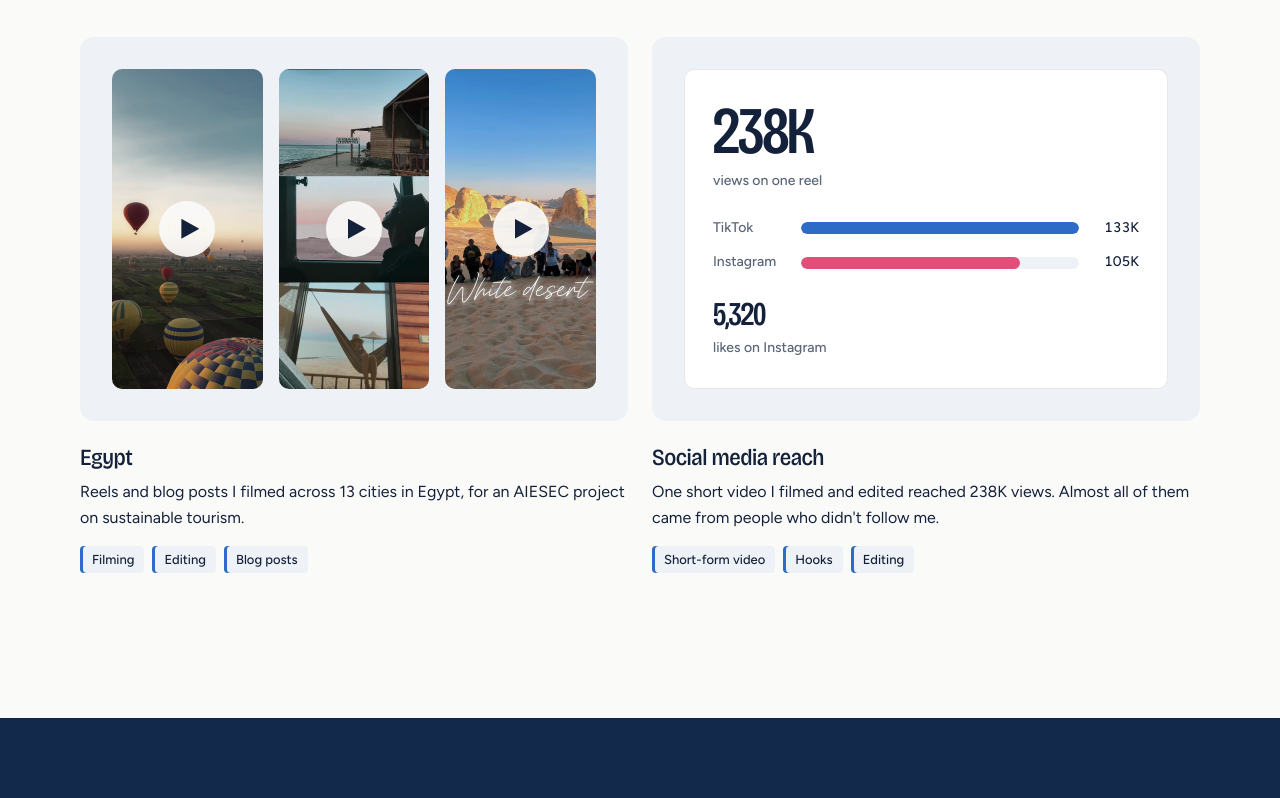
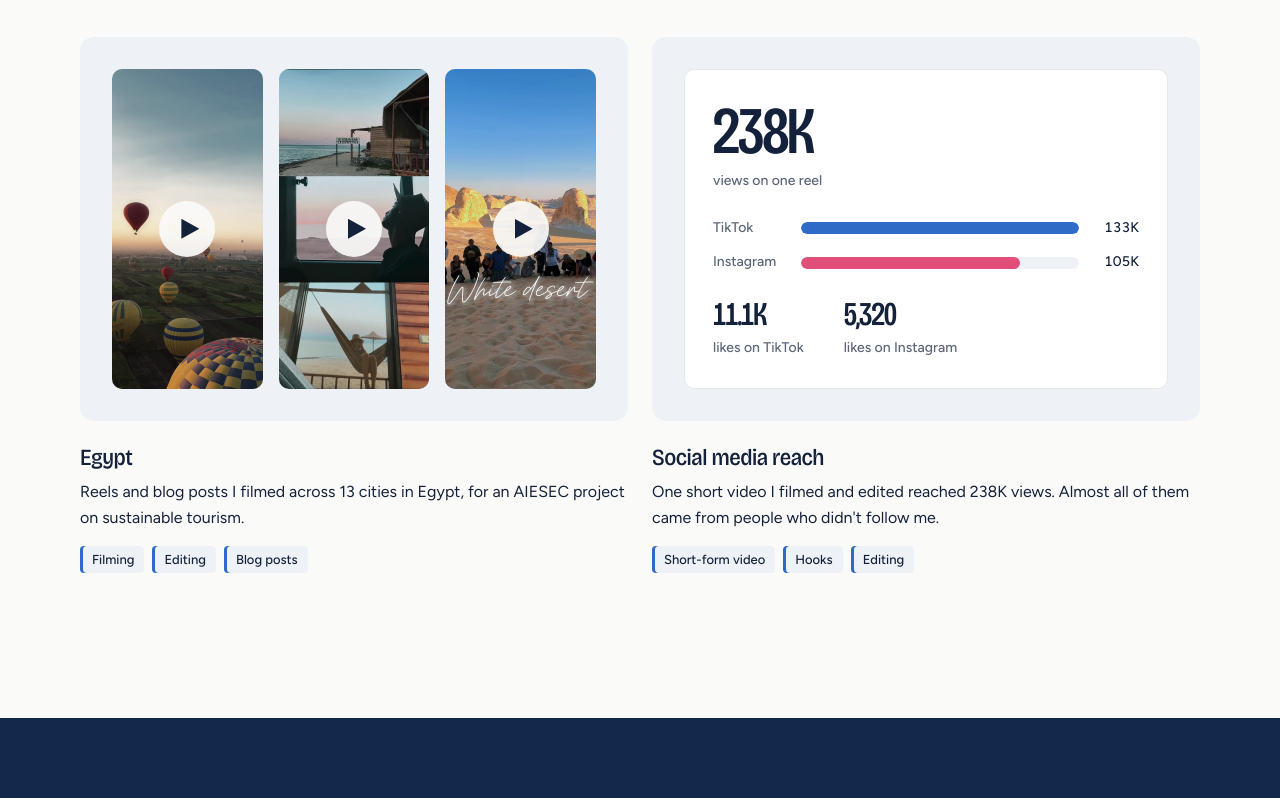
Before and after one commit to Youssef-Doraii/Youssef-Dorai-Resume, a plain HTML site: page index.html in a window 1280 px wide. Shown: the part 1682-2480 px from the top of the page. Drawn offline with nearby package versions, Linux system fonts and the light colour scheme.

Commit message:
Add 11.1K TikTok likes to the social media card
Co-Authored-By: Claude Opus 5.5 <noreply@anthropic.com>
Claude-Session: https://claude.ai/code/session_01U7GUgJqeNueU53po6DrJ6z

```diff
--- a/index.html
+++ b/index.html
@@ -182,13 +182,16 @@
 
         <article class="card" id="social" data-reveal>
           <div class="card__visual card__visual--stats">
-            <div class="insights" role="img" aria-label="One reel: 133K views on TikTok and 105K on Instagram, 238K in total, and 5,320 likes on Instagram">
+            <div class="insights" role="img" aria-label="One reel: 133K views on TikTok and 105K on Instagram, 238K in total; 11.1K likes on TikTok and 5,320 on Instagram">
               <p class="insights__total"><span>238K</span> views on one reel</p>
               <div class="insights__bars">
                 <div class="bar" style="--v: 133"><span class="bar__name">TikTok</span><span class="bar__track"><span class="bar__fill"></span></span><span class="bar__num">133K</span></div>
                 <div class="bar bar--b" style="--v: 105"><span class="bar__name">Instagram</span><span class="bar__track"><span class="bar__fill"></span></span><span class="bar__num">105K</span></div>
               </div>
-              <p class="insights__foot"><span>5,320</span> likes on Instagram</p>
+              <div class="insights__likes">
+                <p class="insights__foot"><span>11.1K</span> likes on TikTok</p>
+                <p class="insights__foot"><span>5,320</span> likes on Instagram</p>
+              </div>
             </div>
           </div>
           <div class="card__body">
--- a/styles.css
+++ b/styles.css
@@ -353,6 +353,7 @@ a.is-todo-hidden { display: none !important; }
 .insights__foot span { font-size: clamp(28px, 2.6vw, 38px); }
 .insights__foot { font-size: var(--t-small); color: var(--muted); font-weight: 500; }
 .insights__bars { display: grid; gap: 12px; }
+.insights__likes { display: flex; gap: 40px; flex-wrap: wrap; }
 .bar { display: grid; grid-template-columns: 76px 1fr 48px; align-items: center; gap: 12px; font-size: var(--t-small); }
 .bar__name { color: var(--muted); font-weight: 500; }
 .bar__num { text-align: right; font-weight: 500; font-variant-numeric: tabular-nums; }
```
